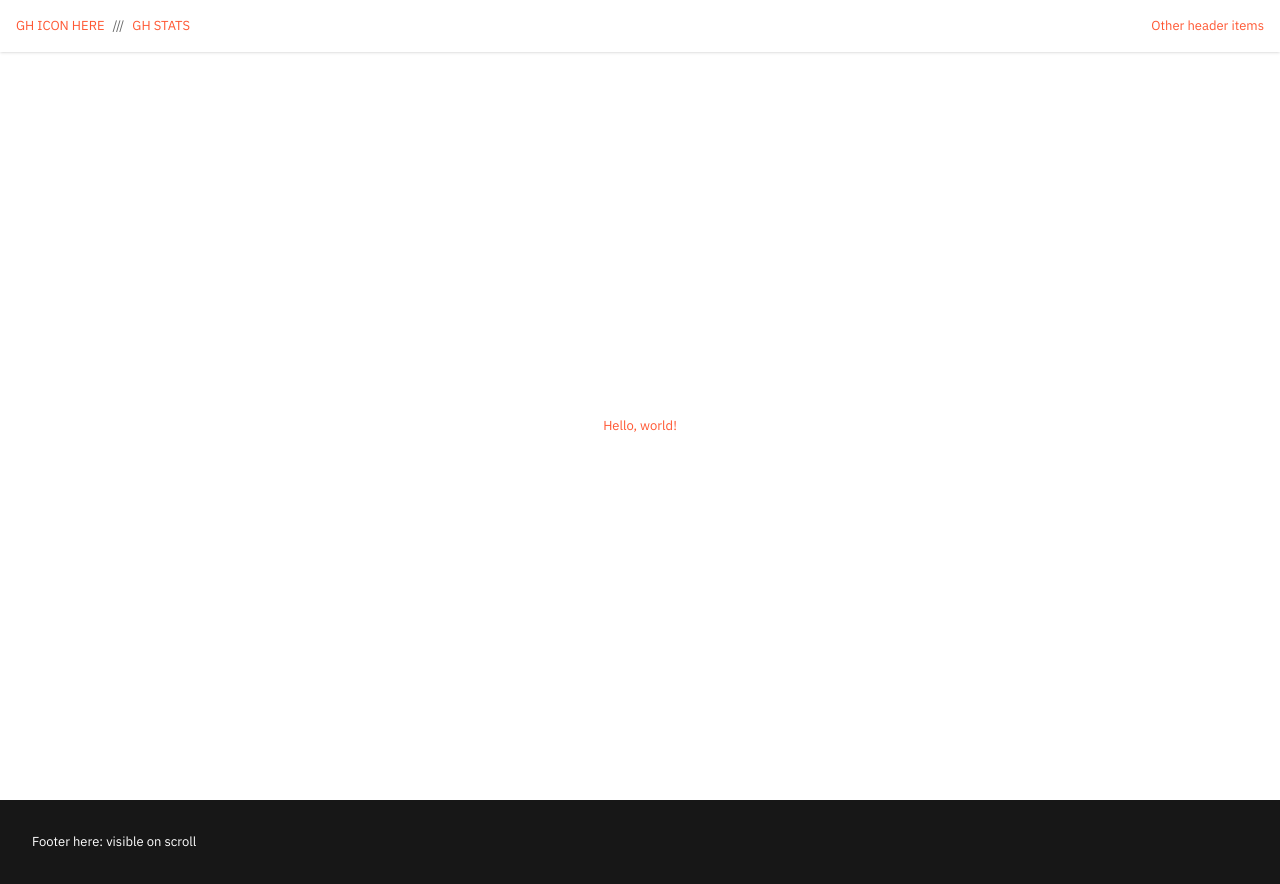
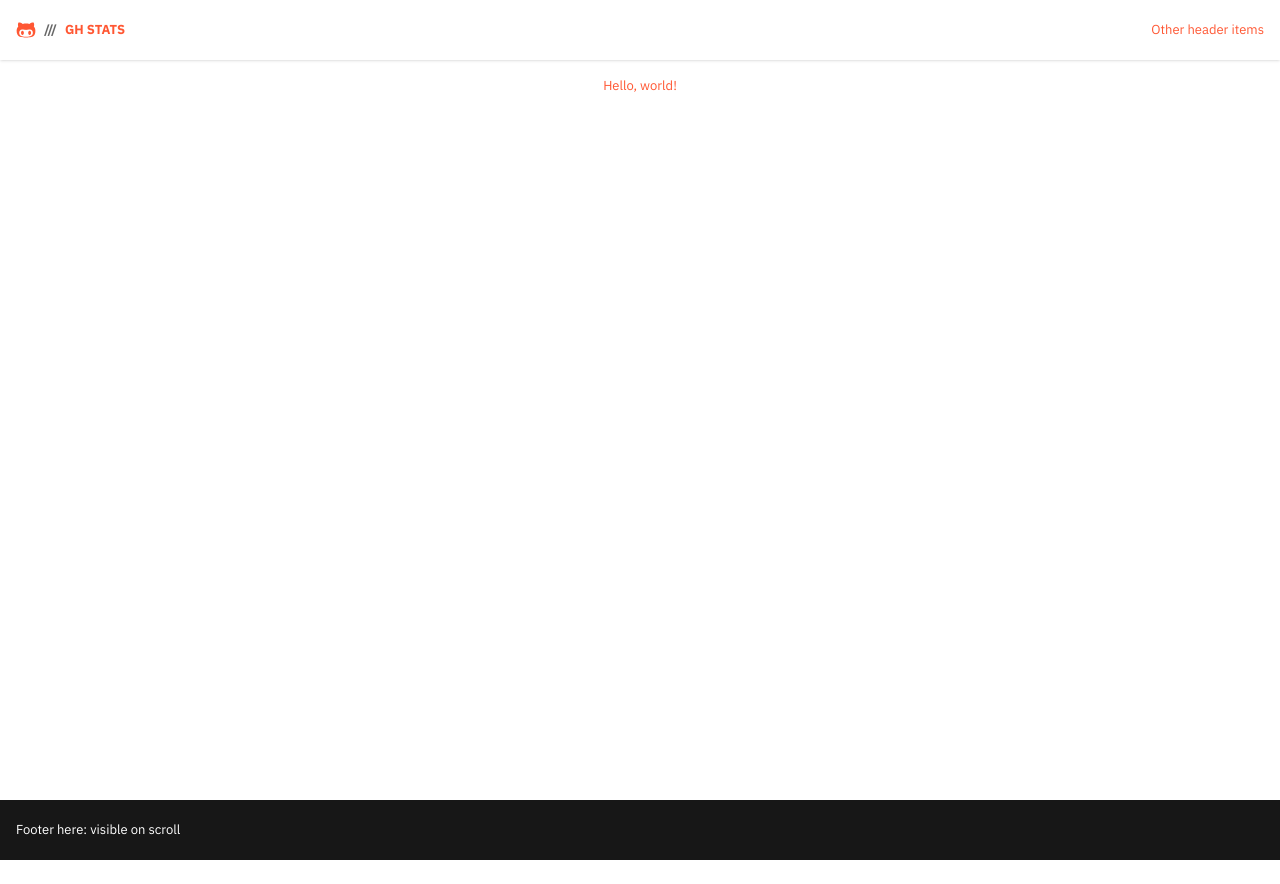
Before and after one commit to dmithamo/gh-stats-nxt, a Next.js app: page / in a window 1280 px wide. After the commit the page ends 860 px from the top, so only its background shows below. Built offline with nearby package versions, Linux system fonts and the light colour scheme.

Commit message:
use svgr to manage svg icons

```diff
--- a/app/components/app-header.tsx
+++ b/app/components/app-header.tsx
@@ -3,7 +3,7 @@ import { AppLogo } from "./app-logo";
 export const AppHeader: React.FC = () => {
   // show user avatar or login button
   return (
-    <header className="p-4 shadow flex justify-between items-center">
+    <header className="px-4 py-5 shadow flex justify-between items-center">
       <AppLogo />
       <div>Other header items</div>
     </header>
--- a/app/components/app-layout.tsx
+++ b/app/components/app-layout.tsx
@@ -1,16 +1,16 @@
 import { AppHeader } from "./app-header";
 
-type TLayoutProps = {
+type Props = {
   children: React.ReactNode;
 };
 
-export const AppLayout: React.FC<TLayoutProps> = ({ children }) => (
+export const AppLayout: React.FC<Props> = ({ children }) => (
   <>
-    <main className="h-screen flex flex-col">
+    <main className="min-h-screen flex flex-col">
       <AppHeader />
-      <section className="flex-1">{children}</section>
+      <section className="flex-1 p-4">{children}</section>
     </main>
-    <footer className="p-8 bg-fore text-back">
+    <footer className="px-4 py-5 bg-fore text-back">
       Footer here: visible on scroll
     </footer>
   </>
--- a/app/components/app-logo.tsx
+++ b/app/components/app-logo.tsx
@@ -1,8 +1,12 @@
 import Link from "next/link";
+import GHIcon from "../../public/images/github-alt.svg";
 
 export const AppLogo: React.FC = () => (
-  <Link href={"/"} className="flex select-none gap-2 items-center uppercase">
-    <>GH icon here</>
+  <Link
+    href={"/"}
+    className="flex select-none gap-2 items-center uppercase font-bold text-accent"
+  >
+    <GHIcon fill="currentColor" className="h-5 w-5" />
     <span className="opacity-65 text-fore">{"///"}</span>
     <span className="text-accent">GH Stats</span>
   </Link>
--- a/next.config.mjs
+++ b/next.config.mjs
@@ -1,6 +1,34 @@
 // @ts-check
 
 /** @type {import('next').NextConfig} */
-const nextConfig = {};
+const nextConfig = {
+  webpack(config) {
+    // Grab the existing rule that handles SVG imports
+    const fileLoaderRule = config.module.rules.find((rule) =>
+      rule.test?.test?.(".svg")
+    );
+
+    config.module.rules.push(
+      // Reapply the existing rule, but only for svg imports ending in ?url
+      {
+        ...fileLoaderRule,
+        test: /\.svg$/i,
+        resourceQuery: /url/, // *.svg?url
+      },
+      // Convert all other *.svg imports to React components
+      {
+        test: /\.svg$/i,
+        issuer: fileLoaderRule.issuer,
+        resourceQuery: { not: [...fileLoaderRule.resourceQuery.not, /url/] }, // exclude if *.svg?url
+        use: ["@svgr/webpack"],
+      }
+    );
+
+    // Modify the file loader rule to ignore *.svg, since we have it handled now.
+    fileLoaderRule.exclude = /\.svg$/i;
+
+    return config;
+  },
+};
 
 export default nextConfig;
--- a/package.json
+++ b/package.json
@@ -15,6 +15,7 @@
     "react-dom": "^18"
   },
   "devDependencies": {
+    "@svgr/webpack": "^8.1.0",
     "@types/node": "^20",
     "@types/react": "^18",
     "@types/react-dom": "^18",
```
Also changed, not shown: public/images/github-alt.svg (added), 1 other file (tests, documents, lock files or other folders).
